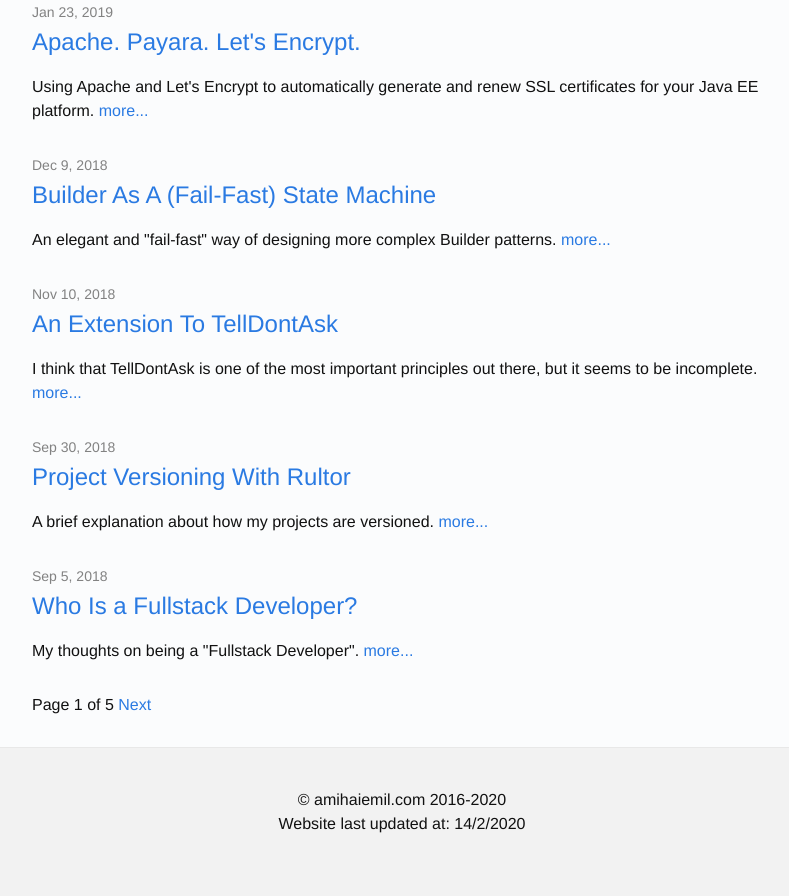
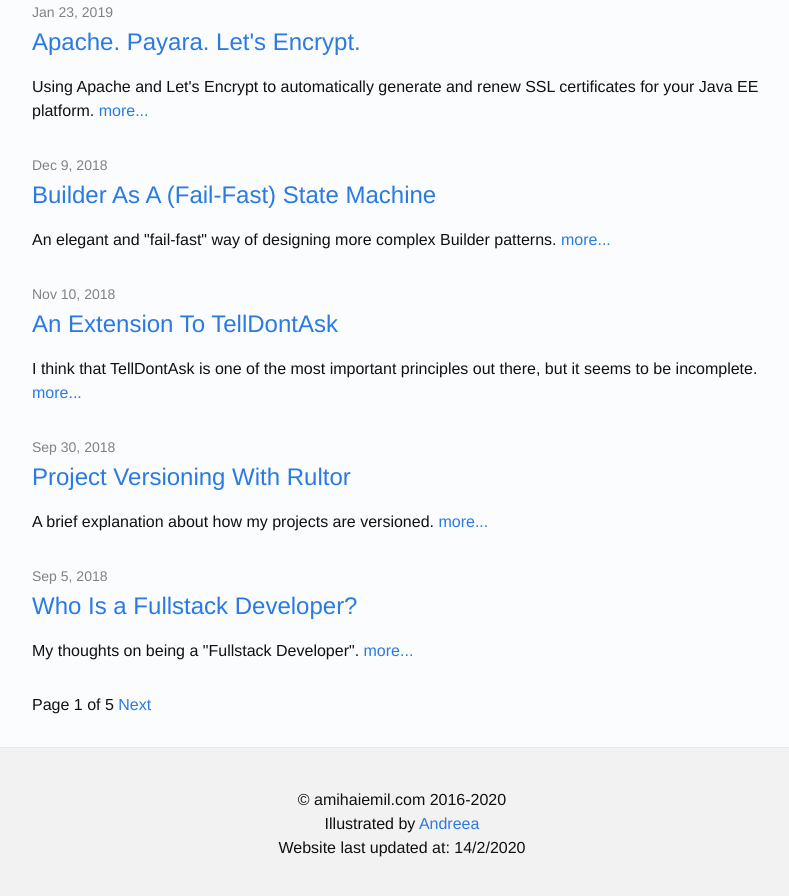
Before and after one commit to amihaiemil/amihaiemil.github.io, a Jekyll site: the page built from index.html, in a window 1280 px wide and 900 px high, scrolled down 1013 px. Shown: the top 896 px of the window, without its empty margins (238-1027 px from the left). Built offline with Jekyll 4.4.1, drawn with Linux system fonts in a browser that asks for light colours; the list of posts is cut into pages by our own code.

Commit message:
Update footer.html

```diff
--- a/_includes/footer.html
+++ b/_includes/footer.html
@@ -1,6 +1,7 @@
 <footer class="site-footer">
   <div class="centered">
     © amihaiemil.com 2016-2020
+    <span>Illustrated by <a href="https://www.facebook.com/andreeaillustration/">Andreea</a></span>
     <span>Website last updated at: <span id="lastupdated"></span></span>
   </div>
 </footer>
```
